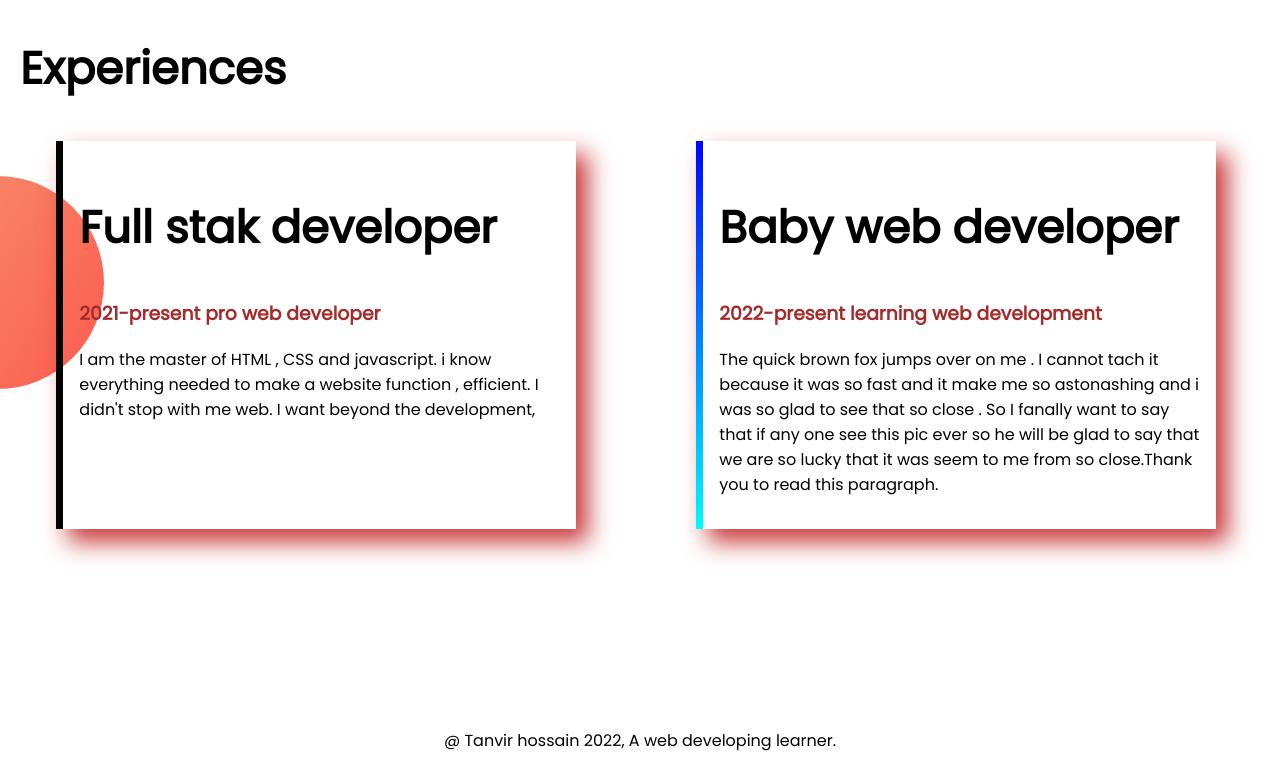
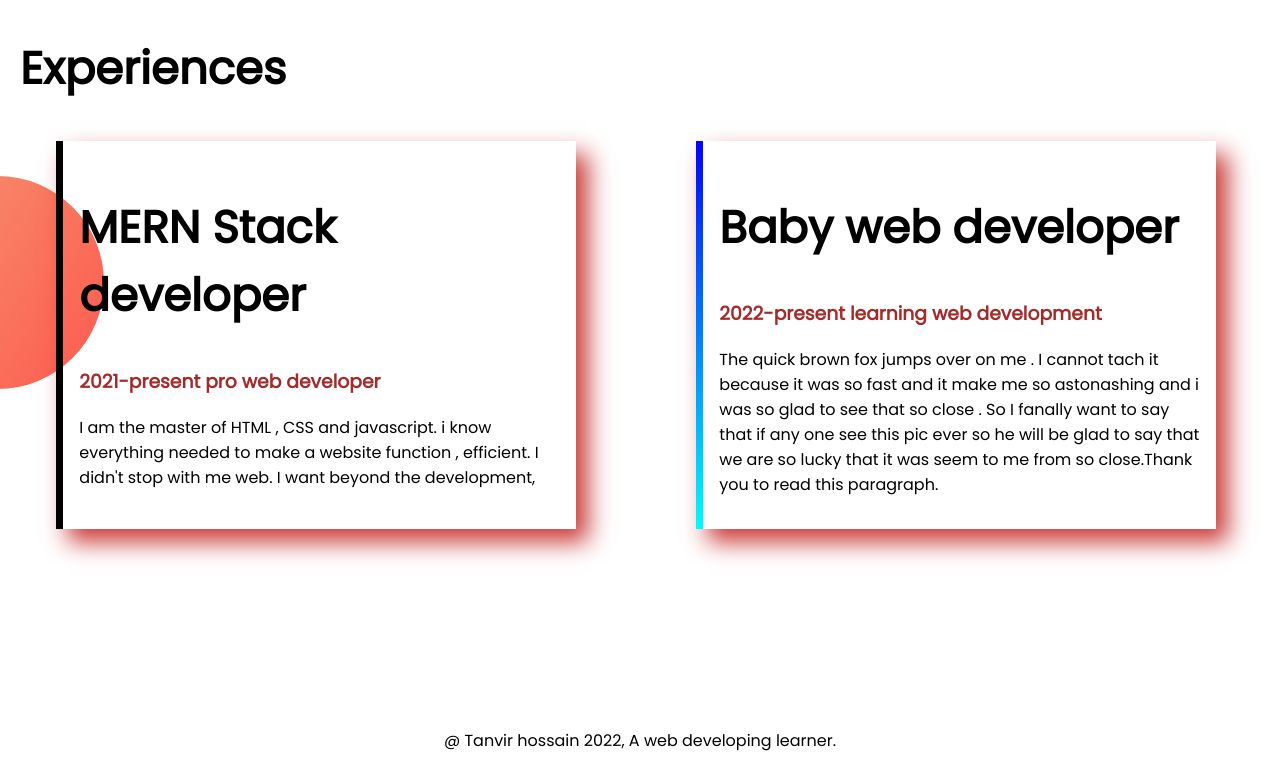
Before and after one commit to tanvirhossains/developer-tanvir, a plain HTML site: page index.html in a window 1280 px wide. Shown: the part 1138-1907 px from the top of the page. Drawn offline with Linux system fonts and the light colour scheme.

Commit message:
added mern stack developer

```diff
--- a/index.html
+++ b/index.html
@@ -49,7 +49,7 @@
         <h1 style="margin-left: 20px;">Experiences</h1>
         <div class="container">
             <div id="ex-box1-border-color" class="experience-part">
-                <h1>Full stak developer</h1>
+                <h1>MERN Stack developer</h1>
                 <h3 class="name-color">2021-present pro web developer</h3>
                 <p>I am the master of HTML , CSS and javascript. i know everything needed to make a website function ,
                     efficient. I didn't stop with me web. I want beyond the development,</p>
```
